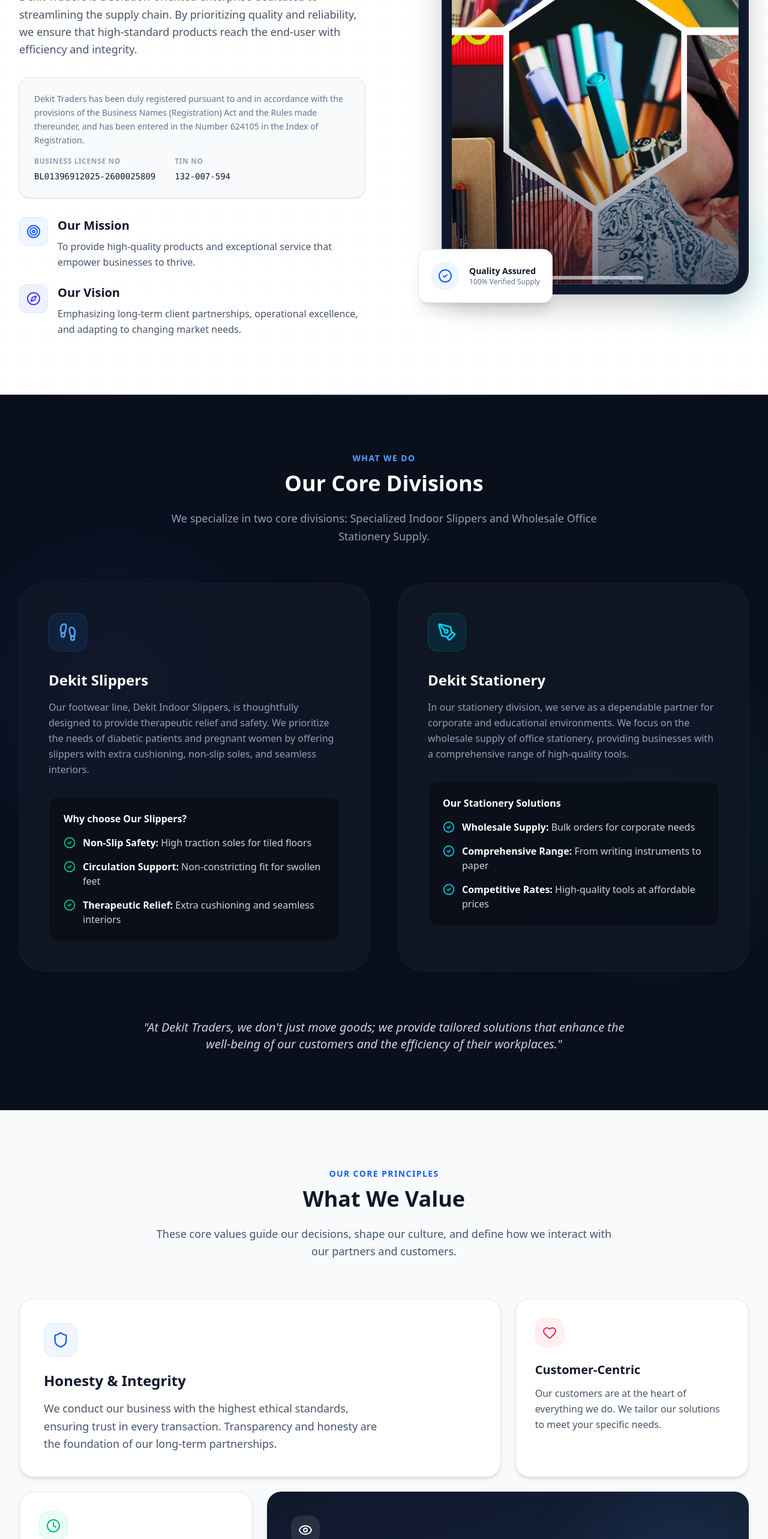
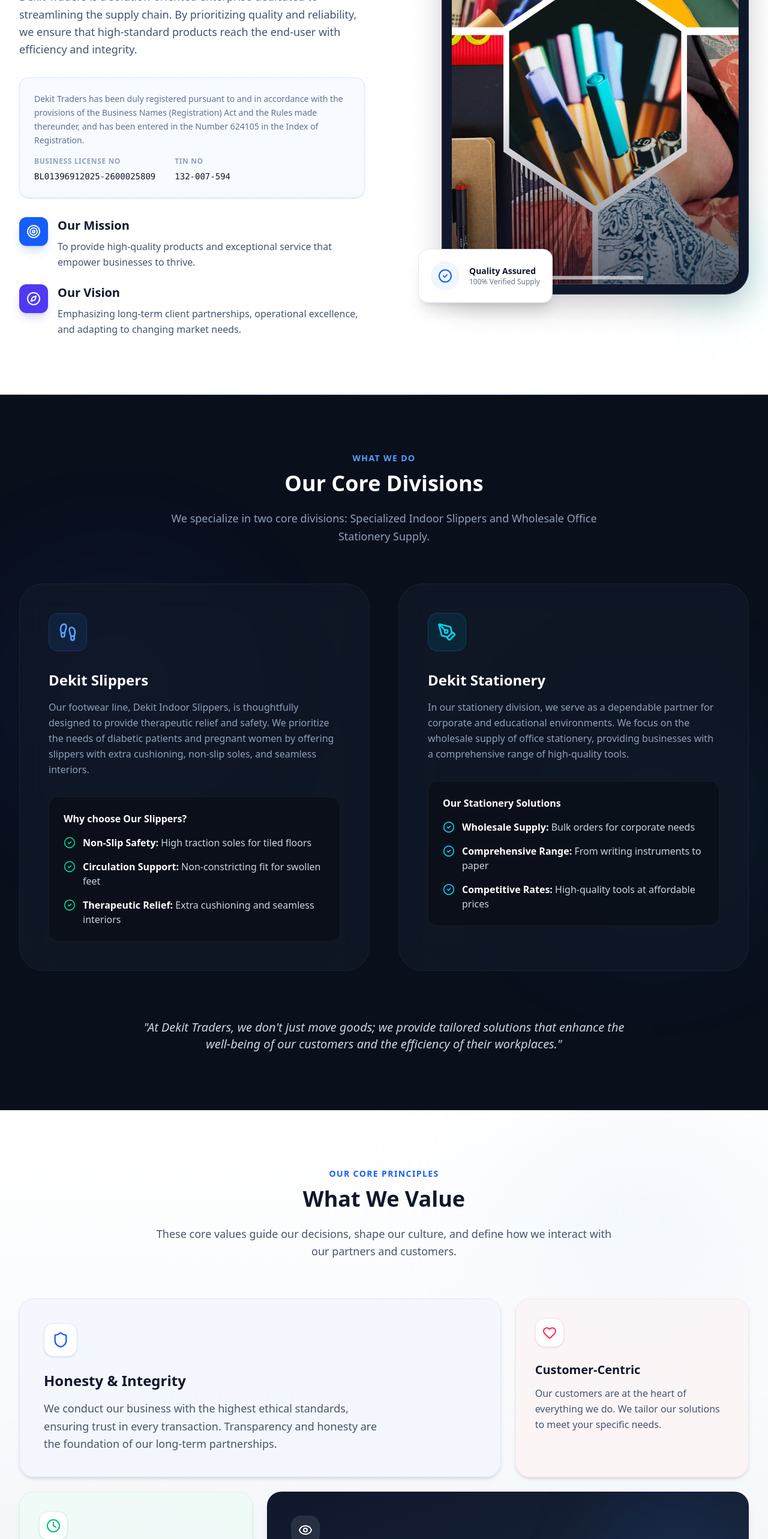
Before and after one commit to Iku96/dekit-website, a React (Vite) app: page / in a window 1280 px wide. Shown: the part 1160-3726 px from the top of the page at 60% size. Built offline with nearby package versions, Linux system fonts and the light colour scheme; no server answers; the database is empty.

Commit message:
design(ui): implement vibrant color-based contrast and premium aesthetics across sections

```diff
--- a/src/components/About.tsx
+++ b/src/components/About.tsx
@@ -82,7 +82,7 @@
               Dekit Traders is a solution-oriented enterprise dedicated to streamlining the supply chain. By prioritizing quality and reliability, we ensure that high-standard products reach the end-user with efficiency and integrity.
             </p>
 
-            <div className="bg-slate-50 border border-slate-200 p-6 rounded-2xl mb-8 shadow-sm">
+            <div className="bg-blue-50/50 border border-blue-200/50 p-6 rounded-2xl mb-8 shadow-sm">
               <p className="text-sm text-slate-500 leading-relaxed mb-4">
                 Dekit Traders has been duly registered pursuant to and in accordance with the provisions of the Business Names (Registration) Act and the Rules made thereunder, and has been entered in the Number 624105 in the Index of Registration.
               </p>
@@ -100,7 +100,7 @@
 
             <div className="space-y-6">
               <div className="flex items-start gap-4">
-                <div className="w-12 h-12 rounded-xl bg-blue-50 flex items-center justify-center shrink-0 text-blue-600 border border-blue-100">
+                <div className="w-12 h-12 rounded-xl bg-blue-600 flex items-center justify-center shrink-0 text-white shadow-lg shadow-blue-600/20">
                   <Target className="w-6 h-6" />
                 </div>
                 <div>
@@ -110,7 +110,7 @@
               </div>
 
               <div className="flex items-start gap-4">
-                <div className="w-12 h-12 rounded-xl bg-indigo-50 flex items-center justify-center shrink-0 text-indigo-600 border border-indigo-100">
+                <div className="w-12 h-12 rounded-xl bg-indigo-600 flex items-center justify-center shrink-0 text-white shadow-lg shadow-indigo-600/20">
                   <Compass className="w-6 h-6" />
                 </div>
                 <div>
--- a/src/components/PricelistCTA.tsx
+++ b/src/components/PricelistCTA.tsx
@@ -21,16 +21,19 @@
             whileInView={{ opacity: 1, y: 0 }}
             viewport={{ once: true }}
             transition={{ duration: 0.5 }}
-            className="group relative bg-slate-50 rounded-3xl p-8 border border-slate-200 shadow-md hover:shadow-xl hover:border-blue-100 transition-all flex flex-col items-center text-center"
+            className="group relative bg-amber-50/50 rounded-3xl p-8 border border-amber-100 shadow-md hover:shadow-xl transition-all flex flex-col items-center text-center overflow-hidden"
           >
-            <div className="w-16 h-16 bg-blue-100 text-blue-600 rounded-full flex items-center justify-center mb-6 group-hover:scale-110 transition-transform">
+            {/* Background Accent */}
+            <div className="absolute -top-12 -right-12 w-24 h-24 bg-amber-500/5 rounded-full blur-2xl group-hover:bg-amber-500/10 transition-colors duration-500"></div>
+
+            <div className="w-16 h-16 bg-amber-500 text-white rounded-2xl flex items-center justify-center mb-6 shadow-lg shadow-amber-500/20 group-hover:scale-110 transition-transform">
               <FileText className="w-8 h-8" />
             </div>
             <h4 className="text-2xl font-bold text-slate-900 mb-3">Dekit Slippers</h4>
             <p className="text-slate-600 mb-8">
               Detailed pricing for our therapeutic, non-slip, and comfort footwear range.
             </p>
-            <Link to="/pricelist" className="mt-auto inline-flex items-center justify-center gap-2 bg-white text-blue-600 border border-blue-200 px-6 py-3 rounded-full font-medium hover:bg-blue-50 transition-colors w-full">
+            <Link to="/pricelist" className="mt-auto inline-flex items-center justify-center gap-2 bg-white text-slate-700 border border-amber-200 px-6 py-3 rounded-full font-medium hover:bg-amber-500 hover:text-white hover:border-amber-500 transition-all duration-300 w-full shadow-sm">
               View Full Pricelist
               <ArrowRight className="w-4 h-4" />
             </Link>
@@ -42,16 +45,19 @@
             whileInView={{ opacity: 1, y: 0 }}
             viewport={{ once: true }}
             transition={{ duration: 0.5, delay: 0.1 }}
-            className="group relative bg-slate-50 rounded-3xl p-8 border border-slate-200 shadow-md hover:shadow-xl hover:border-blue-100 transition-all flex flex-col items-center text-center"
+            className="group relative bg-cyan-50/50 rounded-3xl p-8 border border-cyan-100 shadow-md hover:shadow-xl transition-all flex flex-col items-center text-center overflow-hidden"
           >
-            <div className="w-16 h-16 bg-blue-100 text-blue-600 rounded-full flex items-center justify-center mb-6 group-hover:scale-110 transition-transform">
+            {/* Background Accent */}
+            <div className="absolute -top-12 -right-12 w-24 h-24 bg-cyan-500/5 rounded-full blur-2xl group-hover:bg-cyan-500/10 transition-colors duration-500"></div>
+
+            <div className="w-16 h-16 bg-cyan-600 text-white rounded-2xl flex items-center justify-center mb-6 shadow-lg shadow-cyan-600/20 group-hover:scale-110 transition-transform">
               <FileText className="w-8 h-8" />
             </div>
             <h4 className="text-2xl font-bold text-slate-900 mb-3">Dekit Stationery</h4>
             <p className="text-slate-600 mb-8">
               Wholesale rates for our comprehensive range of office and educational supplies.
             </p>
-            <Link to="/pricelist" className="mt-auto inline-flex items-center justify-center gap-2 bg-white text-blue-600 border border-blue-200 px-6 py-3 rounded-full font-medium hover:bg-blue-50 transition-colors w-full">
+            <Link to="/pricelist" className="mt-auto inline-flex items-center justify-center gap-2 bg-white text-slate-700 border border-cyan-200 px-6 py-3 rounded-full font-medium hover:bg-cyan-600 hover:text-white hover:border-cyan-600 transition-all duration-300 w-full shadow-sm">
               View Full Pricelist
               <ArrowRight className="w-4 h-4" />
             </Link>
--- a/src/components/Values.tsx
+++ b/src/components/Values.tsx
@@ -26,8 +26,10 @@
 
 export default function Values() {
   return (
-    <section id="values" className="py-24 bg-slate-50 relative overflow-hidden">
-      {/* Decorative background */}
+    <section id="values" className="py-24 bg-gradient-to-b from-white to-slate-100 relative overflow-hidden">
+      {/* Decorative background gradients */}
+      <div className="absolute top-0 right-0 w-1/3 h-1/3 bg-blue-100/30 rounded-full blur-[120px] pointer-events-none"></div>
+      <div className="absolute bottom-0 left-0 w-1/3 h-1/3 bg-rose-100/20 rounded-full blur-[120px] pointer-events-none"></div>
       <div className="absolute inset-0 bg-[radial-gradient(circle_at_top_right,_var(--tw-gradient-stops))] from-blue-100/50 via-transparent to-transparent"></div>
 
       <div className="max-w-7xl mx-auto px-4 sm:px-6 lg:px-8 relative z-10">
@@ -48,9 +50,9 @@
             whileInView={{ opacity: 1, y: 0 }}
             viewport={{ once: true }}
             transition={{ duration: 0.5 }}
-            className="lg:col-span-2 bg-white rounded-3xl p-8 sm:p-10 border border-slate-200 shadow-md hover:shadow-xl transition-all duration-300 group"
+            className="lg:col-span-2 bg-blue-50/50 rounded-3xl p-8 sm:p-10 border border-blue-100 shadow-md hover:shadow-xl transition-all duration-300 group"
           >
-            <div className="w-14 h-14 bg-blue-50 text-blue-600 rounded-2xl flex items-center justify-center mb-6 group-hover:scale-110 transition-transform duration-300 border border-blue-100">
+            <div className="w-14 h-14 bg-white text-blue-600 rounded-2xl flex items-center justify-center mb-6 group-hover:scale-110 transition-transform duration-300 shadow-sm border border-blue-100">
               <Shield className="w-7 h-7" />
             </div>
             <h4 className="text-2xl font-bold text-slate-900 mb-4">Honesty & Integrity</h4>
@@ -65,9 +67,9 @@
             whileInView={{ opacity: 1, y: 0 }}
             viewport={{ once: true }}
             transition={{ duration: 0.5, delay: 0.1 }}
-            className="bg-white rounded-3xl p-8 border border-slate-200 shadow-md hover:shadow-xl transition-all duration-300 group"
+            className="bg-rose-50/50 rounded-3xl p-8 border border-rose-100 shadow-md hover:shadow-xl transition-all duration-300 group"
           >
-            <div className="w-12 h-12 bg-rose-50 text-rose-500 rounded-2xl flex items-center justify-center mb-6 group-hover:scale-110 transition-transform duration-300 border border-rose-100">
+            <div className="w-12 h-12 bg-white text-rose-500 rounded-2xl flex items-center justify-center mb-6 group-hover:scale-110 transition-transform duration-300 shadow-sm border border-rose-100">
               <Heart className="w-6 h-6" />
             </div>
             <h4 className="text-xl font-bold text-slate-900 mb-3">Customer-Centric</h4>
@@ -82,9 +84,9 @@
             whileInView={{ opacity: 1, y: 0 }}
             viewport={{ once: true }}
             transition={{ duration: 0.5, delay: 0.2 }}
-            className="bg-white rounded-3xl p-8 border border-slate-200 shadow-md hover:shadow-xl transition-all duration-300 group"
+            className="bg-emerald-50/50 rounded-3xl p-8 border border-emerald-100 shadow-md hover:shadow-xl transition-all duration-300 group"
           >
-            <div className="w-12 h-12 bg-emerald-50 text-emerald-500 rounded-2xl flex items-center justify-center mb-6 group-hover:scale-110 transition-transform duration-300 border border-emerald-100">
+            <div className="w-12 h-12 bg-white text-emerald-500 rounded-2xl flex items-center justify-center mb-6 group-hover:scale-110 transition-transform duration-300 shadow-sm border border-emerald-100">
               <Clock className="w-6 h-6" />
             </div>
             <h4 className="text-xl font-bold text-slate-900 mb-3">Reliability</h4>
```
Also changed, not shown: src/components/Contact.tsx (+20 -16 lines).
